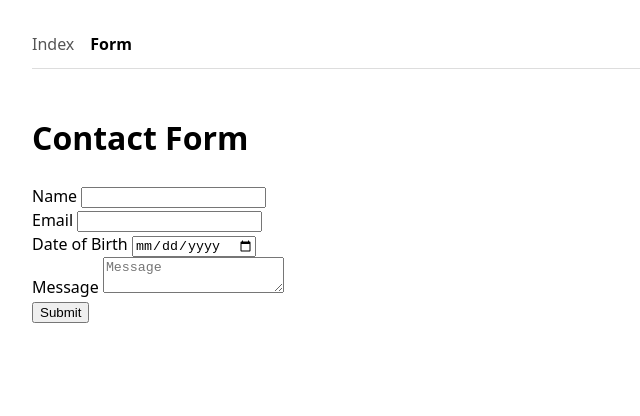
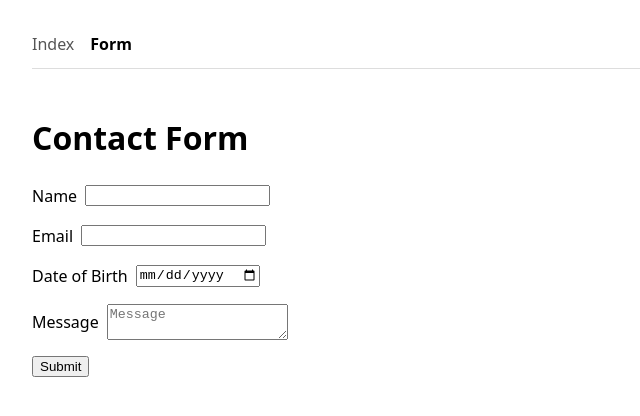
Before and after one commit to kyle-sit/interview-prep-fe, a React (Vite) app: page /form in a window 1280 px wide. Shown: the top 416 px of the page, without its empty margins (0-640 px from the left). Built offline with nearby package versions, Linux system fonts and the light colour scheme.

Commit message:
add css to form component

```diff
--- a/src/components/Form/Form.css
+++ b/src/components/Form/Form.css
@@ -1,3 +1,19 @@
+.contactForm {
+    display: flex;
+    flex-direction: column;
+    gap: 1rem;
+}
+
 .formError {
     color: red;
 }
+
+.contactForm .formField {
+    display: flex;
+    align-items: center;
+    gap: 0.5rem;
+}
+
+.contactForm button {
+    align-self: flex-start;
+}
--- a/src/components/Form/Form.jsx
+++ b/src/components/Form/Form.jsx
@@ -48,11 +48,10 @@ function Form() {
     };
 
     return (
-        <>
-            <div className="Form">
+        <div className="form">
             <h1>Contact Form</h1>
-                <form onSubmit={handleSubmit}>
-                    <div>
+            <form onSubmit={handleSubmit} className="contactForm">
+                <div className="formField">
                     <label htmlFor="name">Name </label>
                     <input
                         type="text"
@@ -61,7 +60,7 @@ function Form() {
                         onChange={handleFieldChange}
                     />
                 </div>
-                    <div>
+                <div className="formField">
                     <label htmlFor="email">Email </label>
                     <input
                         type="email"
@@ -70,7 +69,7 @@ function Form() {
                         onChange={handleFieldChange}
                     />
                 </div>
-                    <div>
+                <div className="formField">
                     <label htmlFor="dob">Date of Birth </label>
                     <input
                         type="date"
@@ -79,7 +78,7 @@ function Form() {
                         onChange={handleFieldChange}
                     />
                 </div>
-                    <div>
+                <div className="formField">
                     <label htmlFor="message">Message </label>
                     <textarea
                         placeholder="Message"
@@ -102,7 +101,6 @@ function Form() {
                 )}
             </form>
         </div>
-        </>
     );
 }
 
```
Lines whose indentation alone changed are shown as unchanged.
